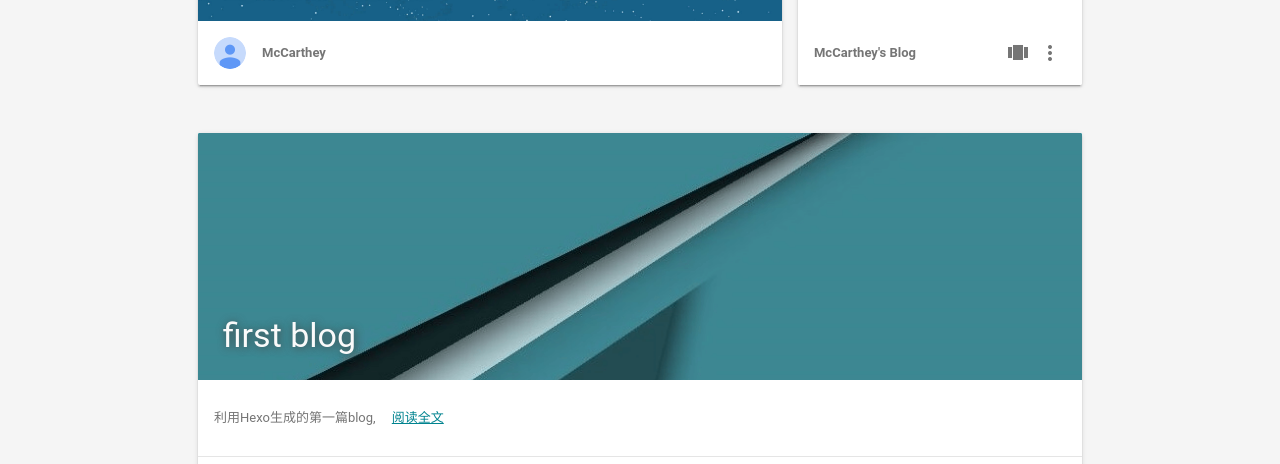
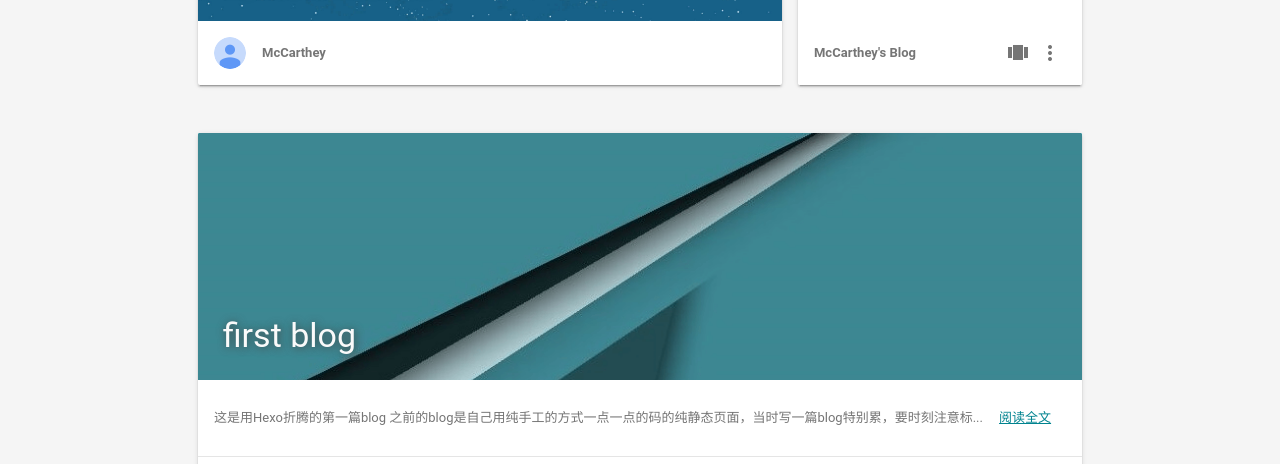
Before and after one commit to McCarthey/McCarthey.github.io, a plain HTML site: page index.html in a window 1280 px wide. Shown: the part 488-952 px from the top of the page. Drawn offline with Linux system fonts and the light colour scheme.

Commit message:
Site updated: 2017-06-13 16:29:24

```diff
--- a/index.html
+++ b/index.html
@@ -370,8 +370,8 @@
     <!-- Post Excerpt -->
     <div class="mdl-color-text--grey-600 mdl-card__supporting-text post_entry-content">
 
-            利用Hexo生成的第一篇blog,
-
+            这是用Hexo折腾的第一篇blog
+之前的blog是自己用纯手工的方式一点一点的码的纯静态页面，当时写一篇blog特别累，要时刻注意标...
 
         &nbsp;&nbsp;&nbsp;
         <span>
```
Also changed, not shown: 2017/06/01/blog/index.html (+3 -1 lines), archives/2017/06/index.html (+2 -2 lines), archives/2017/index.html (+2 -2 lines), archives/index.html (+2 -2 lines), tags/hexo-blog-github/index.html (+2 -2 lines).
